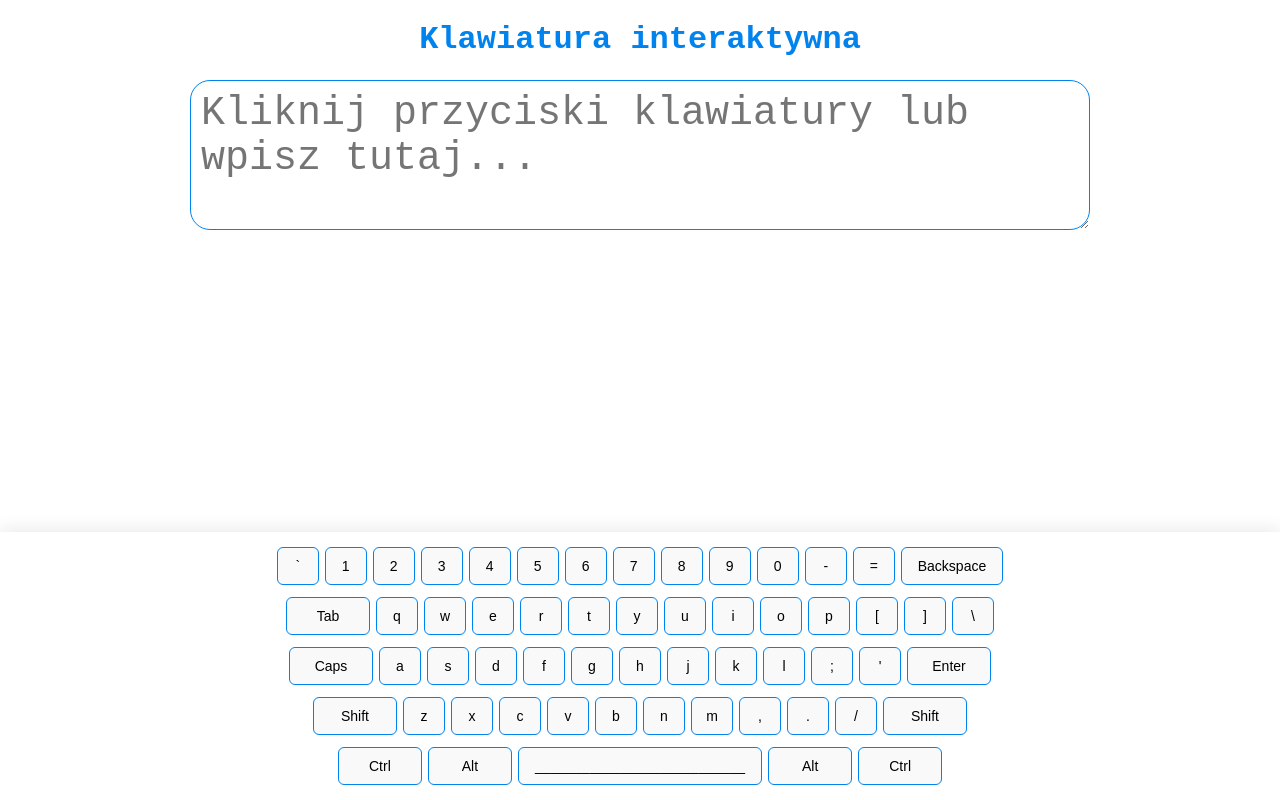
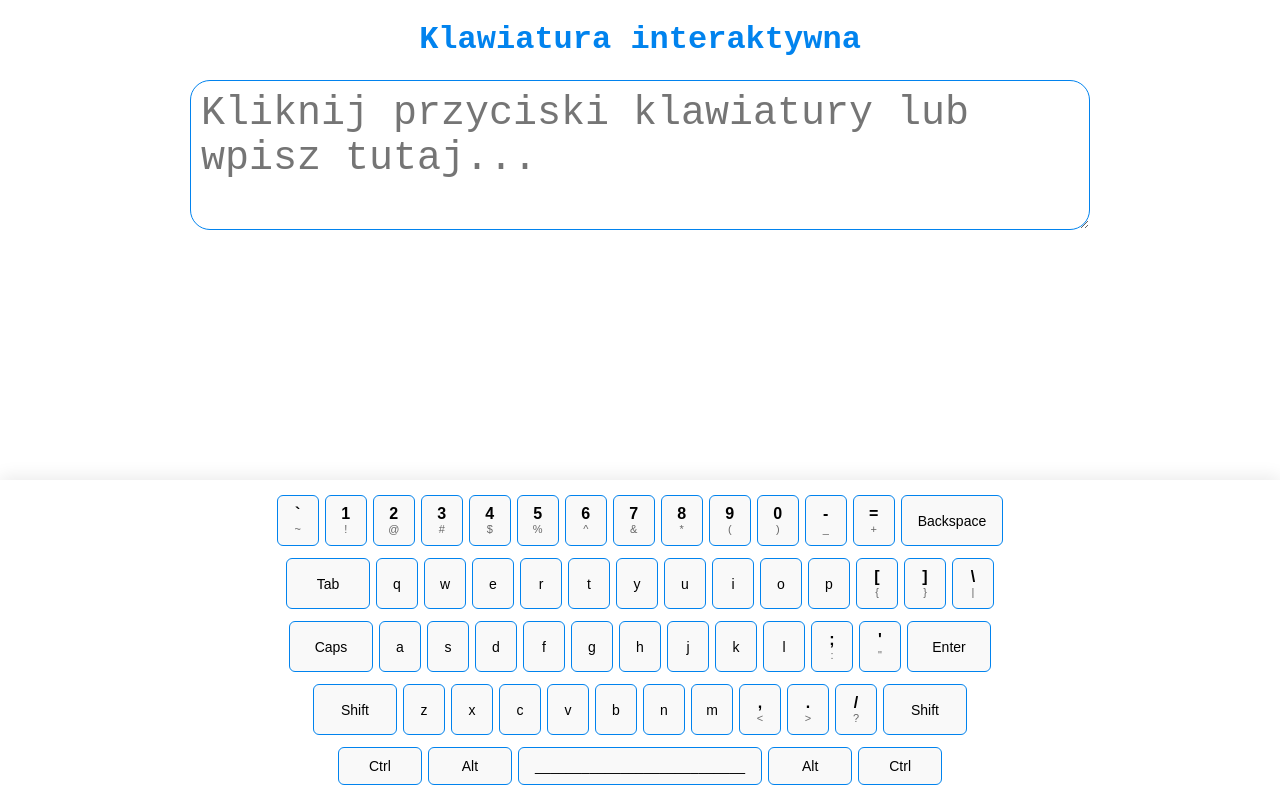
Before and after one commit to nic00la1/interactive-keyboard, a React (Vite) app in the folder interactive-keyboard/: page / in a window 1280 px wide. Built offline with nearby package versions, Linux system fonts and the light colour scheme.

Commit message:
dodano wygląd primary (cyfry) i secondary (znaki specjalne)

```diff
--- a/interactive-keyboard/src/App.css
+++ b/interactive-keyboard/src/App.css
@@ -116,6 +116,23 @@ button:hover {
     box-shadow: inset 0 -3px 6px rgba(0,0,0,0.12);
 }
 
+/* Key label layout for keys that display both primary and shifted characters */
+.key-label {
+    display: flex;
+    flex-direction: column;
+    align-items: center;
+    line-height: 1;
+}
+.key-label .primary {
+    font-size: 16px;
+    font-weight: 600;
+}
+.key-label .secondary {
+    font-size: 11px;
+    color: #666;
+    margin-top: 2px;
+}
+
 /* Zrób spację widzialną dłużej */
 .row button:nth-child(1).space {
     min-width: 160px;
--- a/interactive-keyboard/src/App.jsx
+++ b/interactive-keyboard/src/App.jsx
@@ -264,11 +264,24 @@ function App() {
                   if (shiftActive) displayLabel = displayLabel === displayLabel.toLowerCase() ? displayLabel.toUpperCase() : displayLabel.toLowerCase()
                 }
 
+                // For non-letter single-char keys that have shifted variants, prepare a dual-label rendering
+                const hasShiftedVariant = k.length === 1 && Object.prototype.hasOwnProperty.call(shifted, k)
+                const shiftedChar = hasShiftedVariant ? shifted[k] : null
+
                 const isCaps = k === 'Caps'
                 const isShift = k === 'Shift'
                 const isAlt = k === 'Alt'
                 const classes = ['key', k.length > 1 ? 'wide' : '']
                 if ((isCaps && capsLock) || (isShift && shiftActive) || (isAlt && altActive)) classes.push('active')
+
+                const labelNode = hasShiftedVariant && !isLetterKey ? (
+                  <div className="key-label">
+                    <span className="primary">{k}</span>
+                    <span className="secondary">{shiftedChar}</span>
+                  </div>
+                ) : (
+                  displayLabel
+                )
 
                 return (
                   <button
@@ -277,7 +290,7 @@ function App() {
                     aria-pressed={isCaps ? capsLock : isShift ? shiftActive : isAlt ? altActive : undefined}
                     onClick={() => handleKey(k === '\\' ? '\\' : k)}
                   >
-                    {displayLabel}
+                    {labelNode}
                   </button>
                 )
               })}
```
